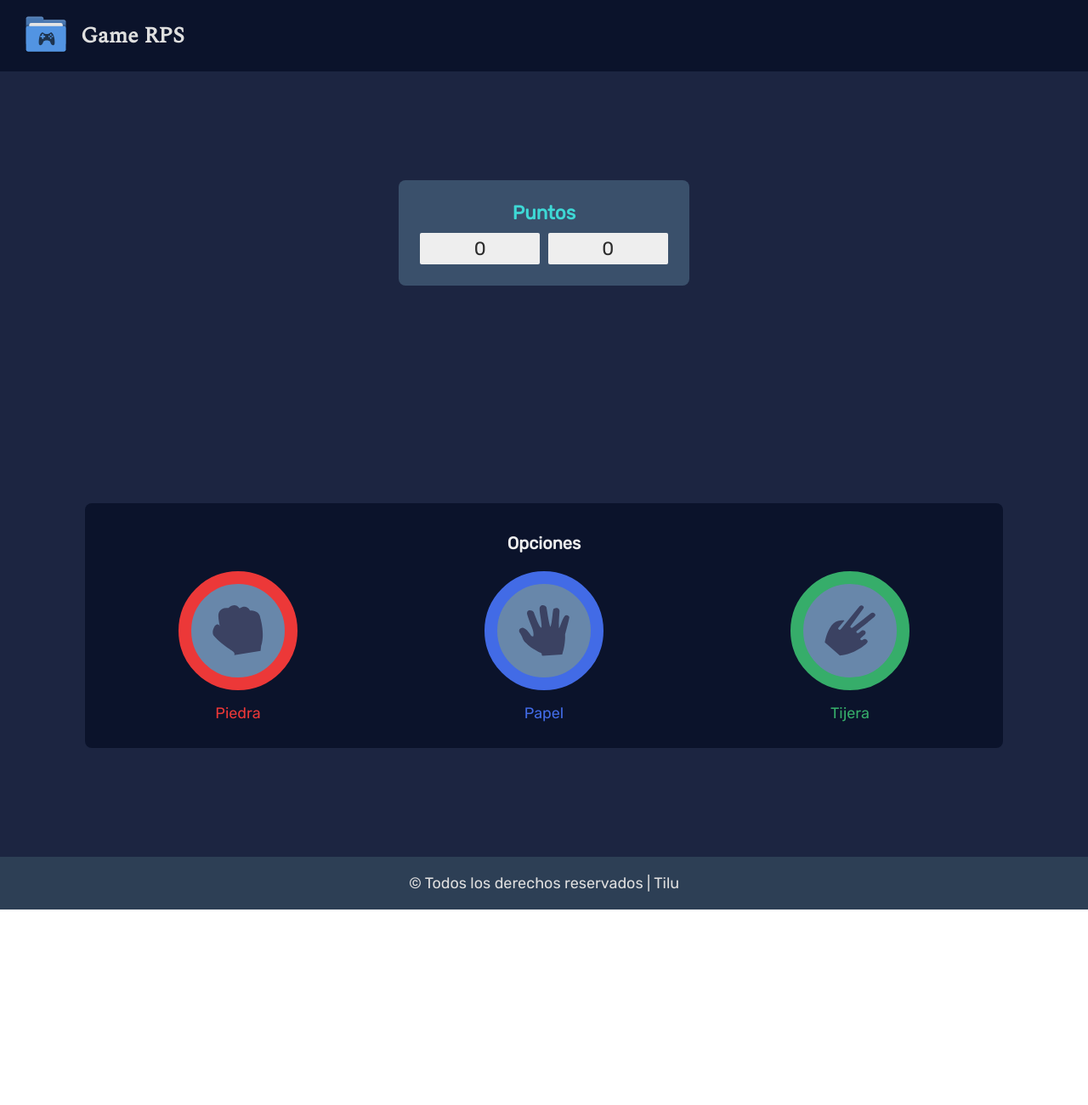
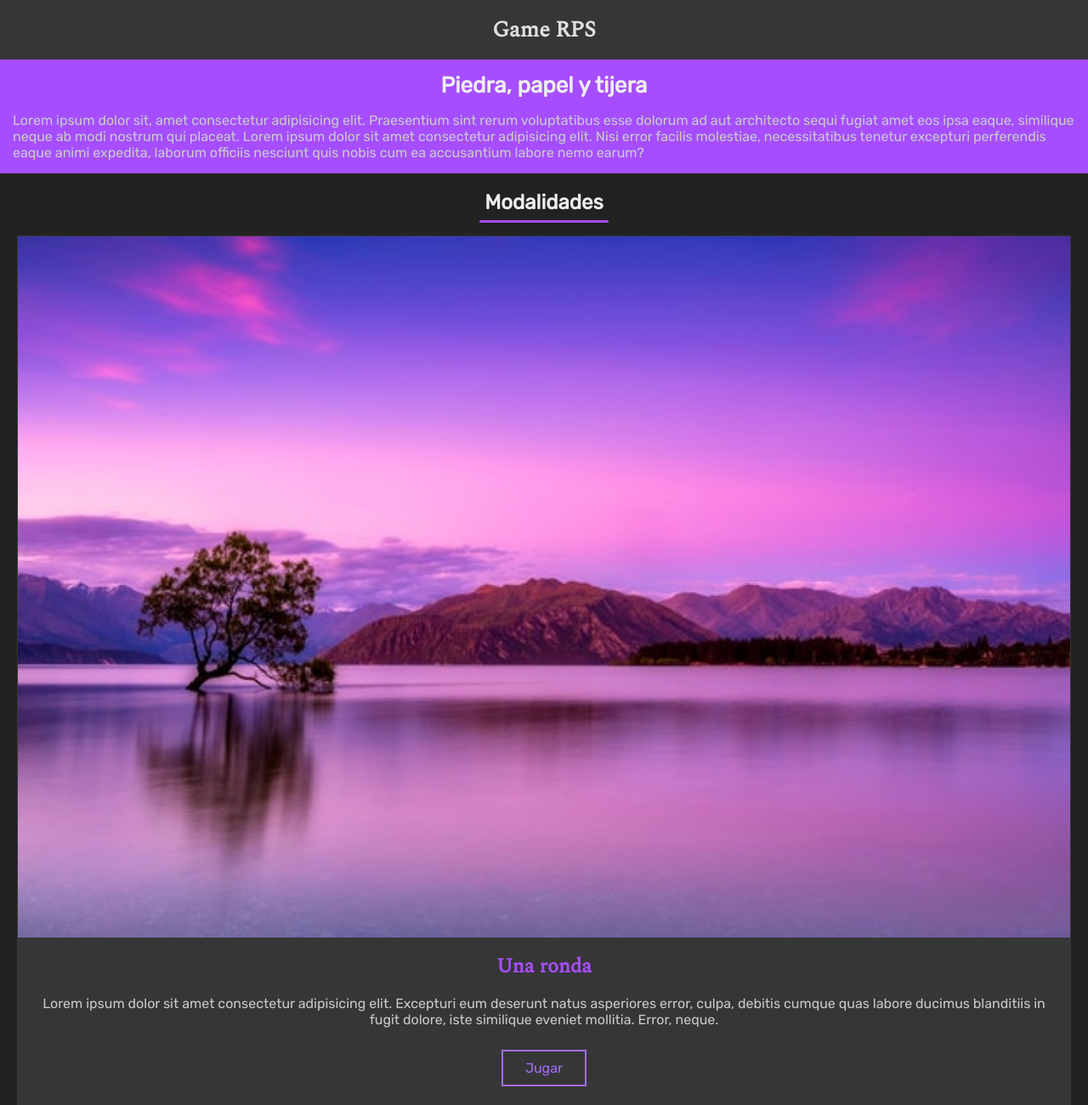
Before and after one commit to TiluXyZ/test-rps, a plain HTML site: page index.html in a window 1280 px wide. Shown: the top 1300 px of the page at 85% size. Before the commit the page ends 1070 px from the top, so only its background shows below. Drawn offline with nearby package versions, Linux system fonts and the light colour scheme.

Commit message:
Reajustando el diseño de la pagina de inicio

```diff
--- a/css/styles.css
+++ b/css/game/styles.css
@@ -14,7 +14,18 @@ a {
 }
 
 .container {
-  background-color: #1c2541;
+  background-color: #1e2847;
+}
+
+body::-webkit-scrollbar {
+  background-color: #27345a;
+  width: 13px;
+}
+
+body::-webkit-scrollbar-thumb {
+  background-color: #131b31;
+  border-radius: 10px;
+  height: 120px;
 }
 
 .container {
@@ -187,7 +198,7 @@ a {
   }
 }
 header {
-  background-color: #0b132b;
+  background-color: #0c1635;
   padding: 0 5px;
 }
 header .image {
@@ -199,7 +210,7 @@ header .image img {
 header .title-h {
   display: flex;
 }
-header .title-h h1 {
+header .title-h .title {
   display: flex;
   color: #dfdfdf;
   align-items: center;
@@ -215,7 +226,7 @@ header .title-h h1 {
   header .image {
     width: 60px;
   }
-  header .title-h h1 {
+  header .title-h .title {
     font-size: 26px;
     padding-left: 10px;
   }
@@ -246,7 +257,7 @@ header .title-h h1 {
   margin-left: 5px;
 }
 .score .s-panel .points {
-  color: #2b2b2b;
+  color: #777777;
   background-color: #eeeeee;
   font-size: 22px;
   text-align: center;
@@ -254,6 +265,18 @@ header .title-h h1 {
   border-radius: 2px;
 }
 
+@media screen and (min-width: 340px) {
+  .score {
+    width: 200px;
+    margin: 0 auto;
+  }
+}
+@media screen and (min-width: 600px) {
+  .score {
+    width: 300px;
+    margin: 0 auto;
+  }
+}
 @media screen and (min-width: 1500px) {
   .score {
     width: 400px;
@@ -262,7 +285,7 @@ header .title-h h1 {
   }
 }
 .options {
-  background-color: #0b132b;
+  background-color: #0c1635;
   padding: 10px;
   margin: 0 20px;
   border-radius: 8px;
--- /dev/null
+++ b/css/home/estilos/layout.css
@@ -0,0 +1,17 @@
+/* Error: Undefined mixin.
+ *   ,
+ * 2 |     @include grid-create(1fr, repeat(4, auto));
+ *   |     ^^^^^^^^^^^^^^^^^^^^^^^^^^^^^^^^^^^^^^^^^^
+ *   '
+ *   scss\home\estilos\layout.scss 2:5  root stylesheet */
+
+body::before {
+  font-family: "Source Code Pro", "SF Mono", Monaco, Inconsolata, "Fira Mono",
+      "Droid Sans Mono", monospace, monospace;
+  white-space: pre;
+  display: block;
+  padding: 1em;
+  margin-bottom: 1em;
+  border-bottom: 2px solid black;
+  content: "Error: Undefined mixin.\a   \2577 \a 2 \2502      @include grid-create(1fr, repeat(4, auto));\d\a   \2502      ^^^^^^^^^^^^^^^^^^^^^^^^^^^^^^^^^^^^^^^^^^\a   \2575 \a   scss\\home\\estilos\\layout.scss 2:5  root stylesheet";
+}
--- /dev/null
+++ b/css/home/estilos/principal.css
@@ -0,0 +1,5 @@
+.principal {
+  background-color: rebeccapurple;
+}
+
+/*# sourceMappingURL=principal.css.map */
--- /dev/null
+++ b/css/home/styles.css
@@ -0,0 +1,213 @@
+*, *::before, *::after {
+  margin: 0;
+  padding: 0;
+  box-sizing: border-box;
+}
+
+body {
+  font-family: "Rubik", sans-serif;
+  font-weight: 400;
+}
+
+a {
+  text-decoration: none;
+}
+
+.container {
+  background-color: #222222;
+}
+
+body::-webkit-scrollbar {
+  background-color: #27345a;
+  width: 13px;
+}
+
+body::-webkit-scrollbar-thumb {
+  background-color: #131b31;
+  border-radius: 10px;
+  height: 200px;
+}
+
+.container {
+  display: grid;
+  grid-template-columns: 1fr;
+  grid-template-rows: repeat(4, auto);
+}
+.container .principal {
+  display: grid;
+  grid-template-columns: 1fr;
+  grid-template-rows: auto auto;
+  grid-column-start: 1;
+  grid-column-end: 2;
+  grid-row-start: 2;
+  grid-row-end: 3;
+  grid-gap: 1rem;
+}
+.container .options {
+  display: grid;
+  grid-template-columns: 1fr;
+  grid-template-rows: repeat(4, auto);
+  grid-column-start: 1;
+  grid-column-end: 2;
+  grid-row-start: 3;
+  grid-row-end: 4;
+}
+.container .options .c-h2 {
+  grid-column-start: 1;
+  grid-column-end: 2;
+  grid-row-start: 1;
+  grid-row-end: 2;
+}
+.container .options .option {
+  display: grid;
+  grid-template-columns: 1fr;
+  grid-template-rows: repeat(4, auto);
+  grid-gap: 1rem;
+}
+.container .options .first {
+  grid-column-start: 1;
+  grid-column-end: 2;
+  grid-row-start: 2;
+  grid-row-end: 3;
+}
+.container .options .second {
+  grid-column-start: 1;
+  grid-column-end: 2;
+  grid-row-start: 3;
+  grid-row-end: 4;
+}
+.container .options .third {
+  grid-column-start: 1;
+  grid-column-end: 2;
+  grid-row-start: 4;
+  grid-row-end: 5;
+}
+.container footer {
+  grid-column-start: 1;
+  grid-column-end: 2;
+  grid-row-start: 4;
+  grid-row-end: 5;
+}
+
+header {
+  background-color: #363636;
+  padding: 5px;
+}
+header .title {
+  display: block;
+  color: #dfdfdf;
+  text-align: center;
+  font-size: 24px;
+  font-family: "Spectral", serif;
+  font-weight: 600;
+}
+
+@media screen and (min-width: 232px) {
+  header {
+    padding: 8px;
+  }
+  header .title {
+    font-size: 26px;
+  }
+}
+@media screen and (min-height: 720px) {
+  header {
+    padding: 15px 25px;
+  }
+}
+.principal {
+  background-color: #a64eff;
+  padding: 15px;
+}
+.principal h1 {
+  color: #eee;
+  text-align: center;
+  font-size: 26px;
+}
+.principal p {
+  color: #cacaca;
+}
+
+.options .c-h2 {
+  display: flex;
+  justify-content: center;
+  padding: 10px 0 15px;
+}
+.options .c-h2 h2 {
+  display: inline;
+  color: #eee;
+  position: relative;
+  text-align: center;
+  padding: 10px 6px;
+}
+.options .c-h2 h2::before {
+  content: "";
+  position: absolute;
+  background-color: #a64dfa;
+  border-radius: 5px;
+  height: 3px;
+  width: 100%;
+  left: 0;
+  bottom: 0;
+}
+.options .option {
+  background-color: #363636;
+  padding: 1px 1px 30px 1px;
+  margin: 20px;
+}
+.options .option img {
+  width: 100%;
+}
+.options .option h3 {
+  color: #a64dfa;
+  font-size: 24px;
+  font-family: "Spectral", serif;
+  text-align: center;
+}
+.options .option p {
+  color: #cacaca;
+  padding: 0 15px;
+  text-align: center;
+}
+.options .option span {
+  display: flex;
+  justify-content: center;
+  align-items: center;
+  padding-top: 10px;
+}
+.options .option span a {
+  color: #a46cff;
+  width: 100px;
+  text-align: center;
+  padding: 10px 15px;
+  border-style: solid;
+  border-width: 2px;
+}
+.options .option span a:active {
+  color: #363636;
+  background-color: #a46cff;
+}
+.options .first {
+  margin-top: 0;
+}
+
+footer {
+  display: flex;
+  justify-content: center;
+  background-color: #363636;
+  padding: 5px;
+}
+footer span {
+  color: #cacaca;
+  padding: 5px 0;
+  font-size: 18px;
+  text-align: center;
+}
+
+@media screen and (min-height: 720px) {
+  footer {
+    padding: 15px 0;
+  }
+}
+
+/*# sourceMappingURL=styles.css.map */
--- a/index.html
+++ b/index.html
@@ -5,42 +5,55 @@
     <meta name="viewport" content="width=device-width, initial-scale=1.0">
     <title>Game RPS</title>
     <link rel="shortcut icon" href="./assets/img/favicon.ico" type="image/x-icon">
-    <link rel="stylesheet" href="./css/styles.css">
+    <link rel="stylesheet" href="./css/home/styles.css">
     <link href="https://fonts.googleapis.com/css2?family=Spectral&display=swap" rel="stylesheet">
     <link href="https://fonts.googleapis.com/css2?family=Rubik&display=swap" rel="stylesheet">
 </head>
 <body>
     <div class="container">
         <header>
-            <div class="image">
-                <img src="./assets/img/logo.svg">
-            </div>
-            <div class="title-h">
-                <h1>Game RPS</h1>
-            </div>
+            <span class="title">Game RPS</span>
         </header>
-        <div class="score">
-            <h2>Puntos</h2>
-            <div class="s-panel">
-                <span class="s-user points">0</span>
-                <span class="s-computer points">0</span>
-            </div>
+        <div class="principal">
+            <h1>Piedra, papel y tijera</h1>
+            <p>
+                Lorem ipsum dolor sit, amet consectetur adipisicing elit. Praesentium sint rerum voluptatibus esse dolorum ad aut architecto sequi fugiat amet eos ipsa eaque, similique neque ab modi nostrum qui placeat.
+                Lorem ipsum dolor sit amet consectetur adipisicing elit. Nisi error facilis molestiae, necessitatibus tenetur excepturi perferendis eaque animi expedita, laborum officiis nesciunt quis nobis cum ea accusantium labore nemo earum?
+            </p>
         </div>
         <div class="options">
-            <h3>Opciones</h3>
-            <div class="o-images">
-                <div class="first option">
-                    <img src="./assets/img/icon-rock.svg" alt="">
-                </div>
-                <span class="rock o-text">Piedra</span>
-                <div class="second option">
-                    <img src="./assets/img/icon-paper.svg" alt="">
-                </div>
-                <span class="paper o-text">Papel</span>
-                <div class="third option">
-                    <img src="./assets/img/icon-scissors.svg" alt="">
-                </div>
-                <span class="scissor o-text">Tijera</span>
+            <div class="c-h2">
+                <h2>Modalidades</h2>
+            </div>
+            <div class="first option">
+                <img src="./assets/img/cards.jpg" alt="">
+                <h3>Una ronda</h3>
+                <p>
+                    Lorem ipsum dolor sit amet consectetur adipisicing elit. Excepturi eum deserunt natus asperiores error, culpa, debitis cumque quas labore ducimus blanditiis in fugit dolore, iste similique eveniet mollitia. Error, neque.
+                </p>
+                <span>
+                    <a href="./RPS/game.html">Jugar</a>
+                </span>
+            </div>
+            <div class="second option">
+                <img src="./assets/img/cards.jpg" alt="">
+                <h3>Al mejor de tres</h3>
+                <p>
+                    Lorem ipsum dolor sit amet consectetur adipisicing elit. Excepturi eum deserunt natus asperiores error, culpa, debitis cumque quas labore ducimus blanditiis in fugit dolore, iste similique eveniet mollitia. Error, neque.
+                </p>
+                <span>
+                    <a href="./RPS/game.html">Jugar</a>
+                </span>
+            </div>
+            <div class="third option">
+                <img src="./assets/img/cards.jpg" alt="">
+                <h3>Al mejor de cinco</h3>
+                <p>
+                    Lorem ipsum dolor sit amet consectetur adipisicing elit. Excepturi eum deserunt natus asperiores error, culpa, debitis cumque quas labore ducimus blanditiis in fugit dolore, iste similique eveniet mollitia. Error, neque.
+                </p>
+                <span>
+                    <a href="./RPS/game.html">Jugar</a>
+                </span>
             </div>
         </div>
         <footer>
```
Also changed, not shown: RPS/game.html (added, +51 -0 lines), assets/img/cards.jpg (added), 5 other files.
